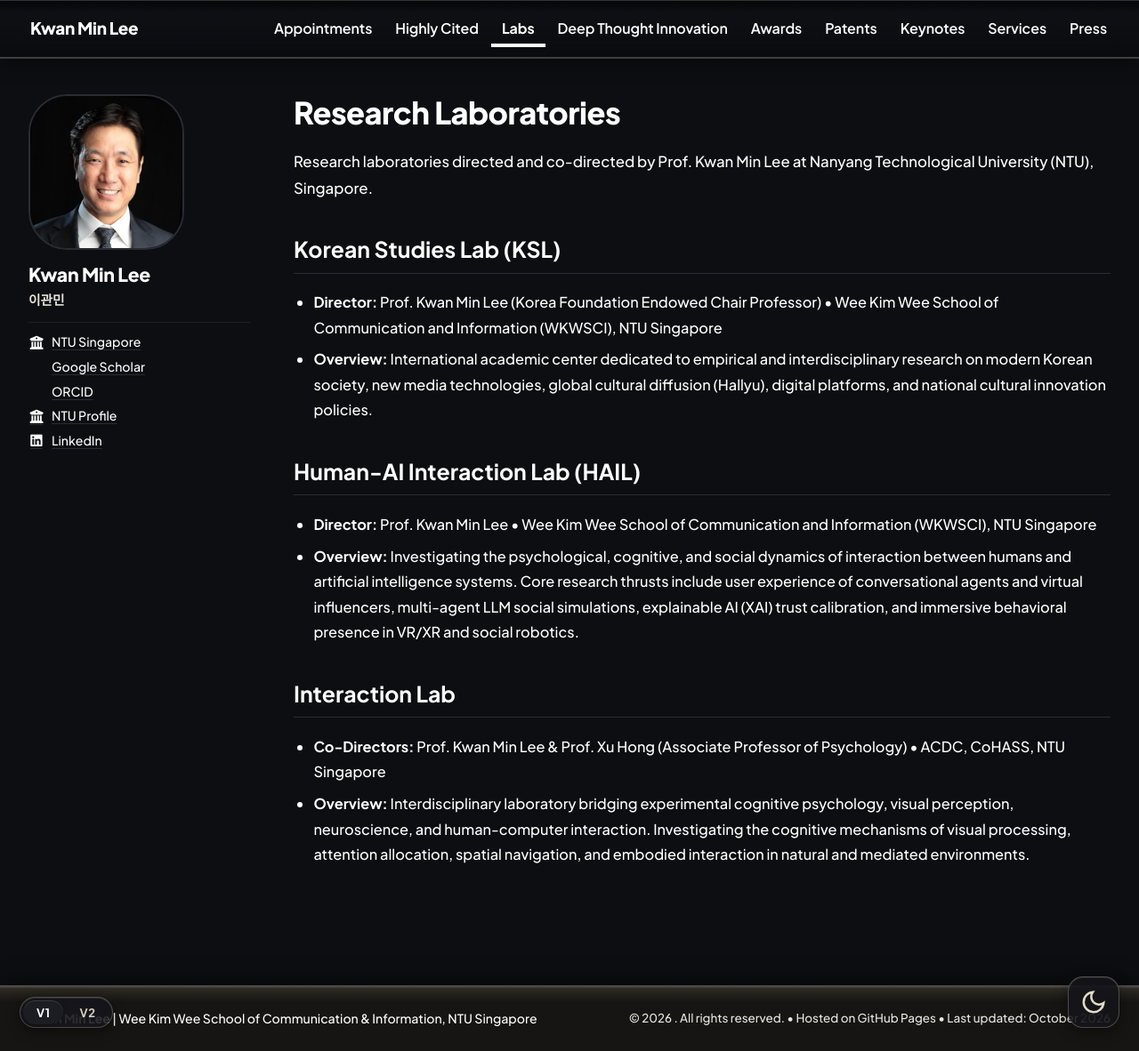
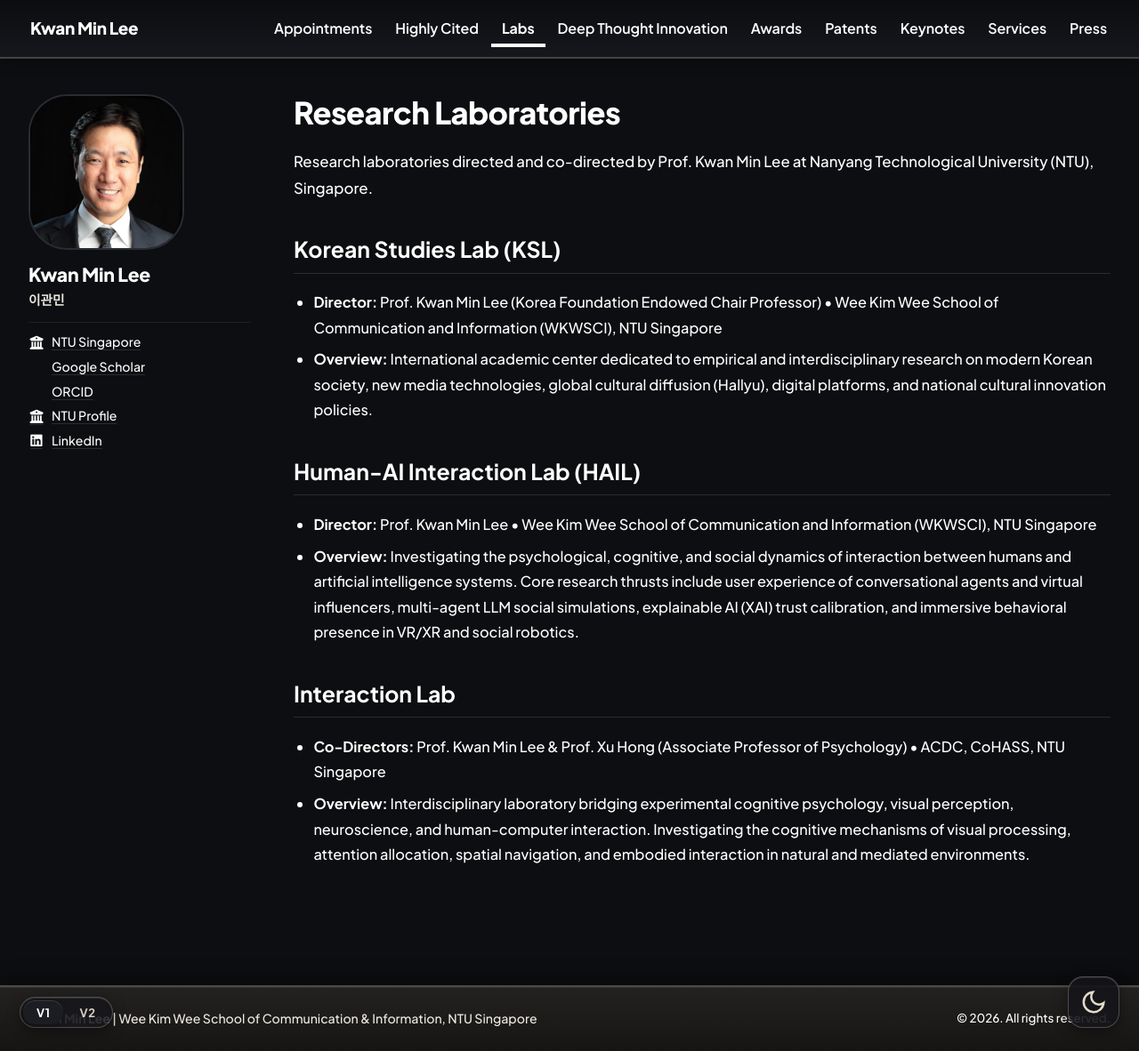
Before and after one commit to profkwanminlee/profkwanminlee.github.io, a Jekyll site: the page built from _pages/labs.md, in a window 1280 px wide and 1182 px high. Shown: the whole window at 89% size. Built offline with Jekyll 4.4.1, drawn with Linux system fonts in a browser that asks for light colours; a style sheet for code colours, icons or effects is not loaded.

Commit message:
Smooth yellow ochre navbar gradient, widen layout to 1320px, whiten footer text, and simplify rights text

```diff
--- a/_includes/footer.html
+++ b/_includes/footer.html
@@ -1,10 +1,10 @@
 <div class="page__footer">
   <footer>
     <div class="footer__left">
-      <strong>{{ site.name | default: site.author.name }}</strong> | Wee Kim Wee School of Communication & Information, NTU Singapore
+      <strong>{{ site.name | default: site.author.name }}</strong> | Wee Kim Wee School of Communication &amp; Information, NTU Singapore
     </div>
     <div class="footer__right">
-      © 2026 . All rights reserved. • Hosted on GitHub Pages • Last updated: October 2026
+      &copy; 2026. All rights reserved.
     </div>
   </footer>
 </div>
--- a/assets/css/main.css
+++ b/assets/css/main.css
@@ -5,11 +5,11 @@
 :root,
 html.dark-mode {
   --bg-color: #0d0e11;
-  --bg-masthead-gradient: linear-gradient(180deg, rgba(6, 7, 9, 0.92) 0%, rgba(9, 10, 13, 0.85) 12%, rgba(16, 17, 22, 0.72) 22%, rgba(10, 11, 14, 0.82) 100%);
-  --bg-dropdown: linear-gradient(180deg, rgba(16, 17, 22, 0.78) 0%, rgba(10, 11, 14, 0.88) 100%);
+  --bg-masthead-gradient: linear-gradient(180deg, rgba(12, 13, 16, 0.97) 0%, rgba(22, 24, 30, 0.97) 100%);
+  --bg-dropdown: linear-gradient(180deg, rgba(16, 17, 22, 0.95) 0%, rgba(10, 11, 14, 0.95) 100%);
   --bg-card: #14151a;
   --bg-card-hover: #1b1d23;
-  --bg-glass: rgba(13, 14, 17, 0.85);
+  --bg-glass: rgba(13, 14, 17, 0.92);
   --bg-subtle: rgba(223, 216, 204, 0.06);
   --bg-subtle-hover: rgba(223, 216, 204, 0.10);
 
@@ -45,7 +45,7 @@
   --selection-bg: #e0dcc7;
   --selection-color: #0d0e11;
 
-  --footer-bg: linear-gradient(180deg, #322e27 0%, #24221c 10%, #161513 24%, #161513 100%);
+  --footer-bg: linear-gradient(180deg, #242220 0%, #161514 100%);
   --footer-border: 2.5px solid rgba(214, 208, 196, 0.28);
   --footer-border-width: 2.5px;
   --footer-border-color: rgba(214, 208, 196, 0.28);
@@ -54,7 +54,8 @@
   --dropdown-line-width: 2px;
   --dropdown-line-color: rgba(214, 208, 196, 0.18);
   --dropdown-line-hover: rgba(255, 255, 255, 0.90);
-  --masthead-shadow: 0 4px 24px rgba(0, 0, 0, 0.45), inset 0 1px 0 rgba(255, 255, 255, 0.18);
+  --masthead-shadow: 0 2px 14px rgba(0, 0, 0, 0.35);
+  --footer-shadow: 0 -2px 14px rgba(0, 0, 0, 0.35);
   --footer-shadow: 0 -4px 24px rgba(0, 0, 0, 0.45), inset 0 1px 0 rgba(255, 255, 255, 0.08);
   --dropdown-shadow: 0 20px 48px rgba(0, 0, 0, 0.55), inset 0 1px 0 rgba(255, 255, 255, 0.12);
   --dropdown-line-shadow: none;
@@ -77,17 +78,17 @@
   --floating-text: #e0dcc7;
 
   --masthead-height: 66px;
-  --max-width: 1280px;
+  --max-width: 1320px;
   --sidebar-width: 250px;
 }
 
 html.light-mode {
   --bg-color: #ffffff;
-  --bg-masthead-gradient: linear-gradient(180deg, rgba(216, 208, 196, 0.78) 0%, rgba(235, 230, 221, 0.65) 12%, rgba(255, 255, 255, 0.75) 22%, rgba(246, 243, 237, 0.84) 100%);
-  --bg-dropdown: linear-gradient(180deg, rgba(255, 255, 255, 0.74) 0%, rgba(248, 246, 241, 0.84) 100%);
+  --bg-masthead-gradient: linear-gradient(180deg, rgba(243, 237, 224, 0.97) 0%, rgba(254, 252, 249, 0.97) 100%);
+  --bg-dropdown: linear-gradient(180deg, rgba(255, 255, 255, 0.95) 0%, rgba(248, 246, 241, 0.95) 100%);
   --bg-card: #fcfbf9;
   --bg-card-hover: #f5f3ef;
-  --bg-glass: rgba(255, 255, 255, 0.88);
+  --bg-glass: rgba(255, 255, 255, 0.92);
   --bg-subtle: rgba(40, 36, 30, 0.04);
   --bg-subtle-hover: rgba(40, 36, 30, 0.08);
 
@@ -123,17 +124,17 @@
   --selection-bg: #84611f;
   --selection-color: #ffffff;
 
-  --footer-bg: linear-gradient(180deg, #2d220e 0%, #1d1607 10%, #0d0900 24%, #0d0900 100%);
-  --footer-border: 2.5px solid rgba(60, 50, 38, 0.22);
+  --footer-bg: linear-gradient(180deg, #262420 0%, #171513 100%);
+  --footer-border: 2.5px solid rgba(132, 97, 31, 0.35);
   --footer-border-width: 2.5px;
-  --footer-border-color: rgba(60, 50, 38, 0.22);
+  --footer-border-color: rgba(132, 97, 31, 0.35);
   --masthead-border-width: 2.5px;
-  --masthead-border-color: rgba(60, 50, 38, 0.22);
+  --masthead-border-color: rgba(132, 97, 31, 0.28);
   --dropdown-line-width: 2px;
   --dropdown-line-color: rgba(60, 50, 38, 0.14);
   --dropdown-line-hover: #6d533b;
-  --masthead-shadow: 0 4px 22px rgba(40, 32, 20, 0.07), inset 0 1px 0 rgba(255, 255, 255, 0.95);
-  --footer-shadow: 0 -4px 22px rgba(40, 32, 20, 0.07), inset 0 1px 0 rgba(255, 255, 255, 0.95);
+  --masthead-shadow: 0 2px 12px rgba(40, 32, 20, 0.05);
+  --footer-shadow: 0 -2px 14px rgba(40, 32, 20, 0.08);
   --dropdown-shadow: 0 20px 44px rgba(40, 32, 20, 0.10), inset 0 1px 0 rgba(255, 255, 255, 0.95);
   --dropdown-line-shadow: none;
   --masthead-text: #121110;
@@ -293,8 +294,8 @@
   width: 100%;
   height: var(--masthead-height);
   background: var(--bg-masthead-gradient);
-  backdrop-filter: blur(24px) saturate(140%);
-  -webkit-backdrop-filter: blur(24px) saturate(140%);
+  backdrop-filter: blur(12px) saturate(130%);
+  -webkit-backdrop-filter: blur(12px) saturate(130%);
   border-bottom: var(--masthead-border-width, 2.5px) solid var(--masthead-border-color);
   box-shadow: var(--masthead-shadow);
   z-index: 2001;
@@ -1936,11 +1937,12 @@
   width: 100%;
   margin-top: 3rem;
   background: var(--footer-bg);
-  backdrop-filter: blur(24px) saturate(140%);
-  -webkit-backdrop-filter: blur(24px) saturate(140%);
+  backdrop-filter: blur(12px) saturate(130%);
+  -webkit-backdrop-filter: blur(12px) saturate(130%);
   border-top: var(--footer-border-width, 2.5px) solid var(--footer-border-color);
   box-shadow: var(--footer-shadow);
   padding: 1.5rem 0;
+  color: #FFFFFF !important;
 }
 
 .page__footer footer {
@@ -1951,28 +1953,36 @@
   justify-content: space-between;
   align-items: center;
   font-size: 0.88rem;
-  color: var(--text-primary);
-}
-
-.footer__left strong {
-  color: var(--text-primary);
-}
-
-.footer__right {
+  color: #FFFFFF !important;
+}
+
+.page__footer .footer__left {
+  color: #F0ECE1 !important;
+}
+
+.page__footer .footer__left strong {
+  color: #FFFFFF !important;
+}
+
+.page__footer .footer__right {
   font-size: 0.84rem;
-  color: var(--text-secondary);
+  color: #FFFFFF !important;
 }
 
 html.light-mode .page__footer {
-  color: #ece8dd;
+  color: #FFFFFF !important;
+}
+
+html.light-mode .page__footer .footer__left {
+  color: #F0ECE1 !important;
 }
 
 html.light-mode .page__footer .footer__left strong {
-  color: #ffffff;
+  color: #FFFFFF !important;
 }
 
 html.light-mode .page__footer .footer__right {
-  color: #c8c2b4;
+  color: #FFFFFF !important;
 }
 
 @media screen and (max-width: 1220px) {
```
